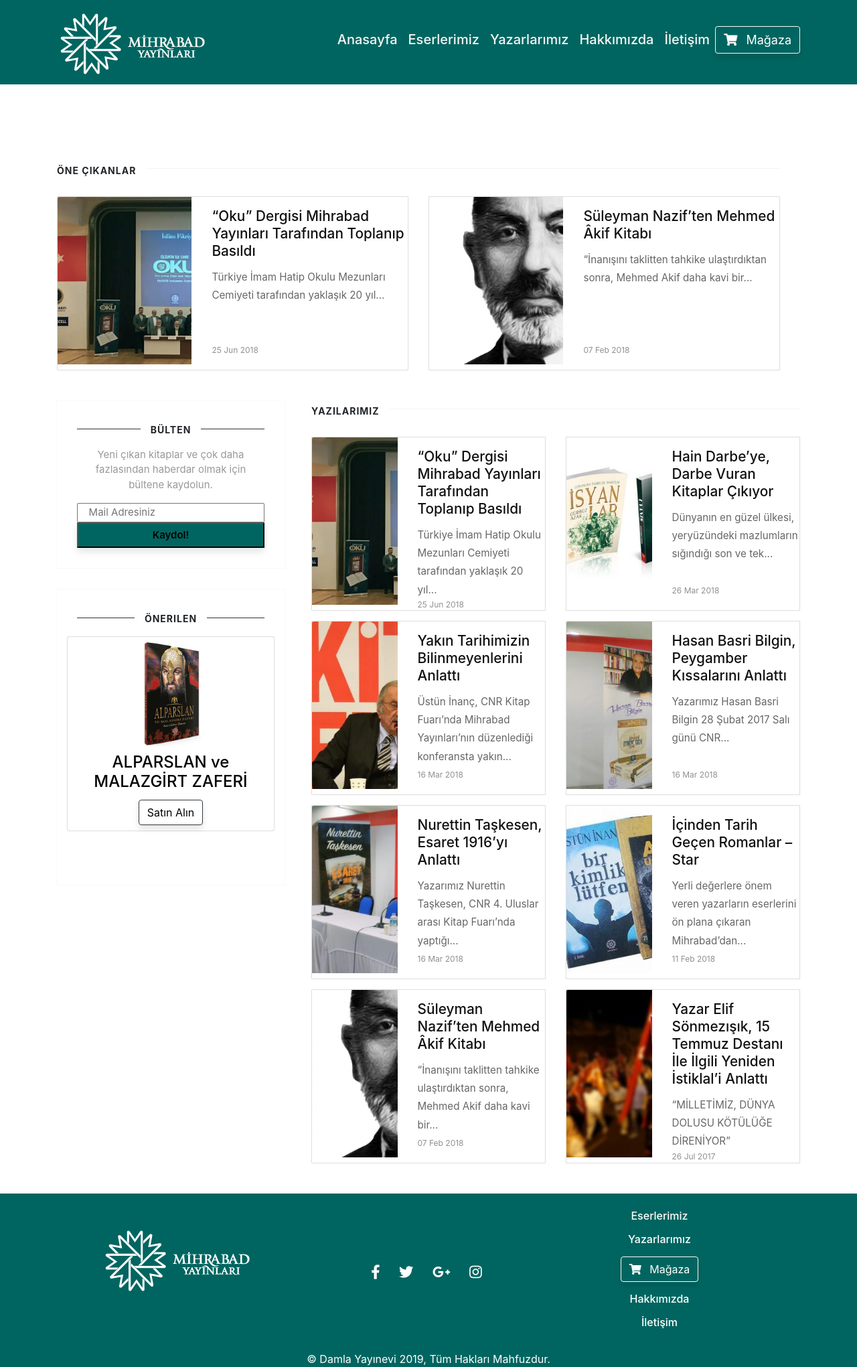
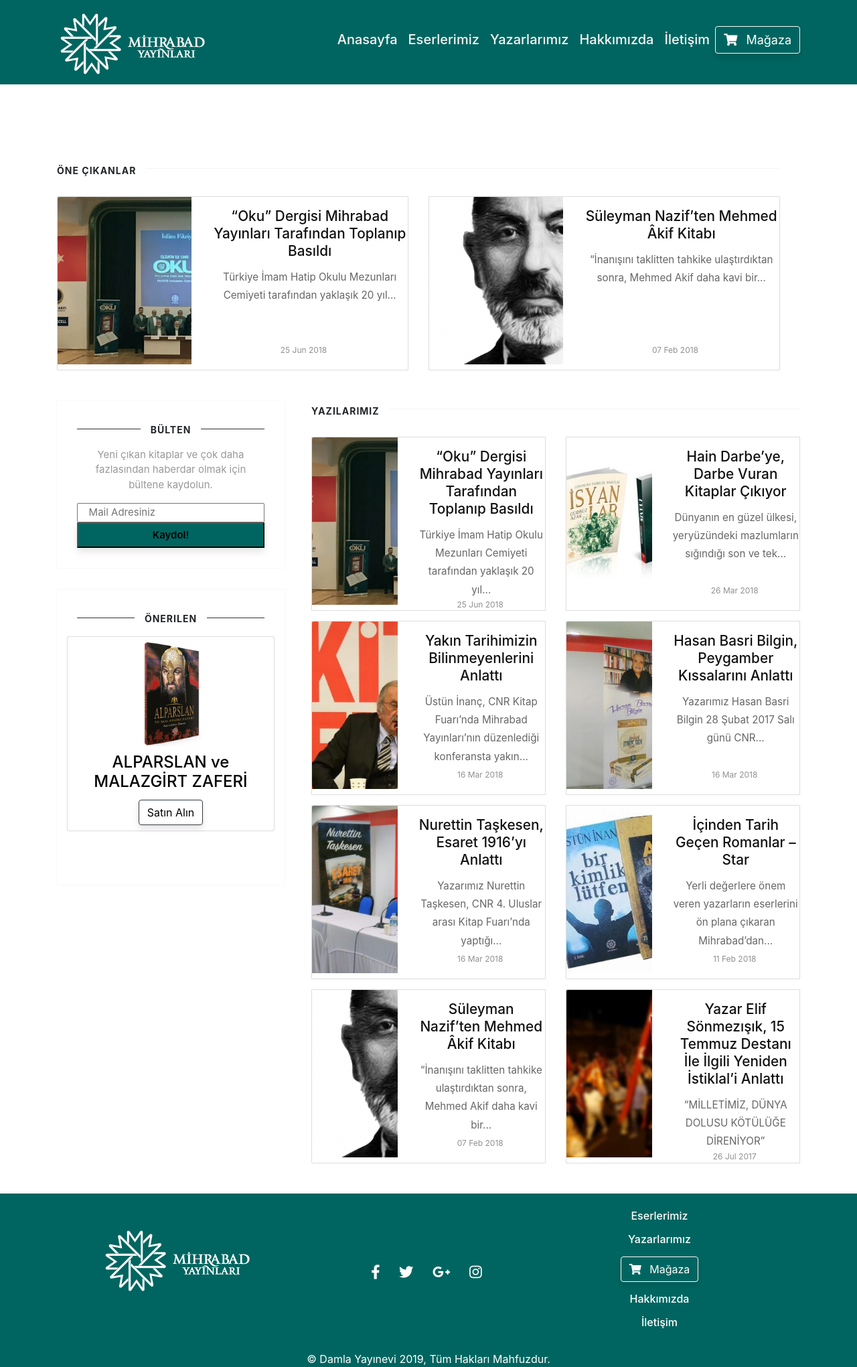
Before and after one commit to edamla/mihrabad, a Jekyll site: the page built from index.html, in a window 1280 px wide. Shown: the whole page at 67% size. Built offline with Jekyll 4.4.1, drawn with Linux system fonts in a browser that asks for light colours; nearby versions of some CDN libraries; the list of posts is cut into pages by our own code; comment, search, counter and statistics services are not loaded.

Commit message:
Update featuredbox.html

```diff
--- a/_includes/featuredbox.html
+++ b/_includes/featuredbox.html
@@ -10,7 +10,7 @@
             </a>
         </div>
         <div class="col-md-7 mt-3">
-            <div class="card-block">
+            <div class="card-block text-center">
                 <h2 class="card-title"><a href="{{ post.url | absolute_url }}">{{ post.title }}</a></h2>
                 <h4 class="card-text">{{ post.excerpt | strip_html | truncatewords:10 }}</h4>
                 <div class="metafooter">
```
